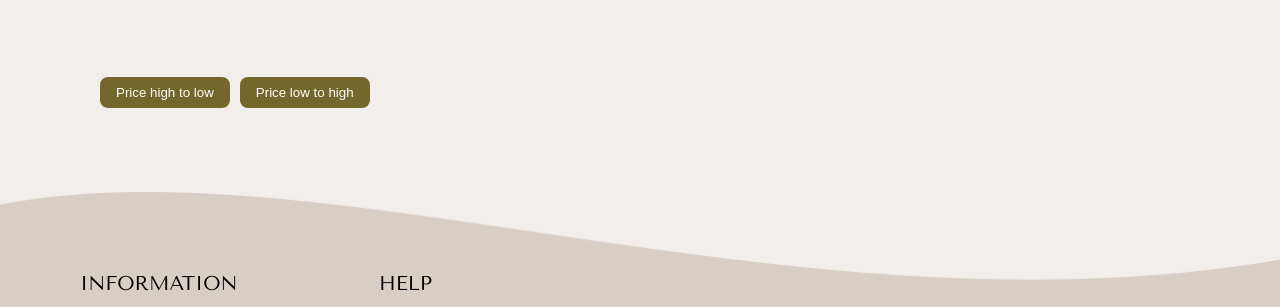
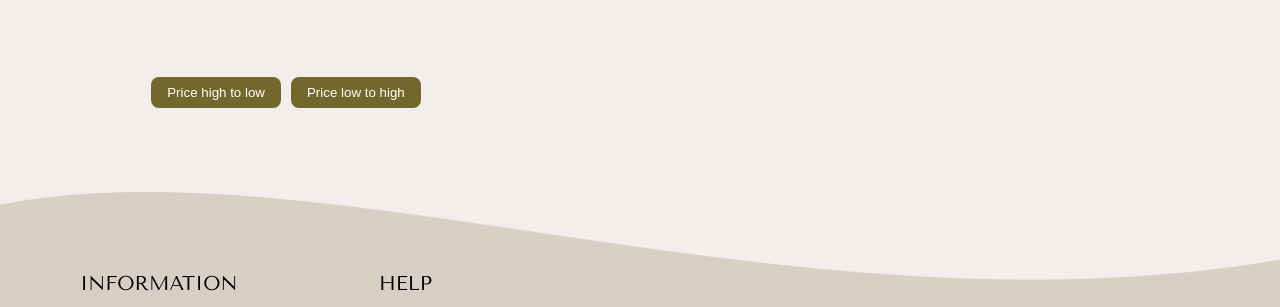
Before and after one commit to Almirlozic/olea, a plain HTML site: page productlist.html in a window 1280 px wide. Shown: the part 683-990 px from the top of the page. Drawn offline with Linux system fonts and the light colour scheme; no server answers.

Commit message:
retter knapper på productlist

```diff
--- a/css/productlist.css
+++ b/css/productlist.css
@@ -223,6 +223,6 @@ h1 {
   .knapper {
     flex-direction: row;
     justify-content: flex-start;
-    margin-left: 5rem;
+    margin-left: 8.2rem;
   }
 }
```
